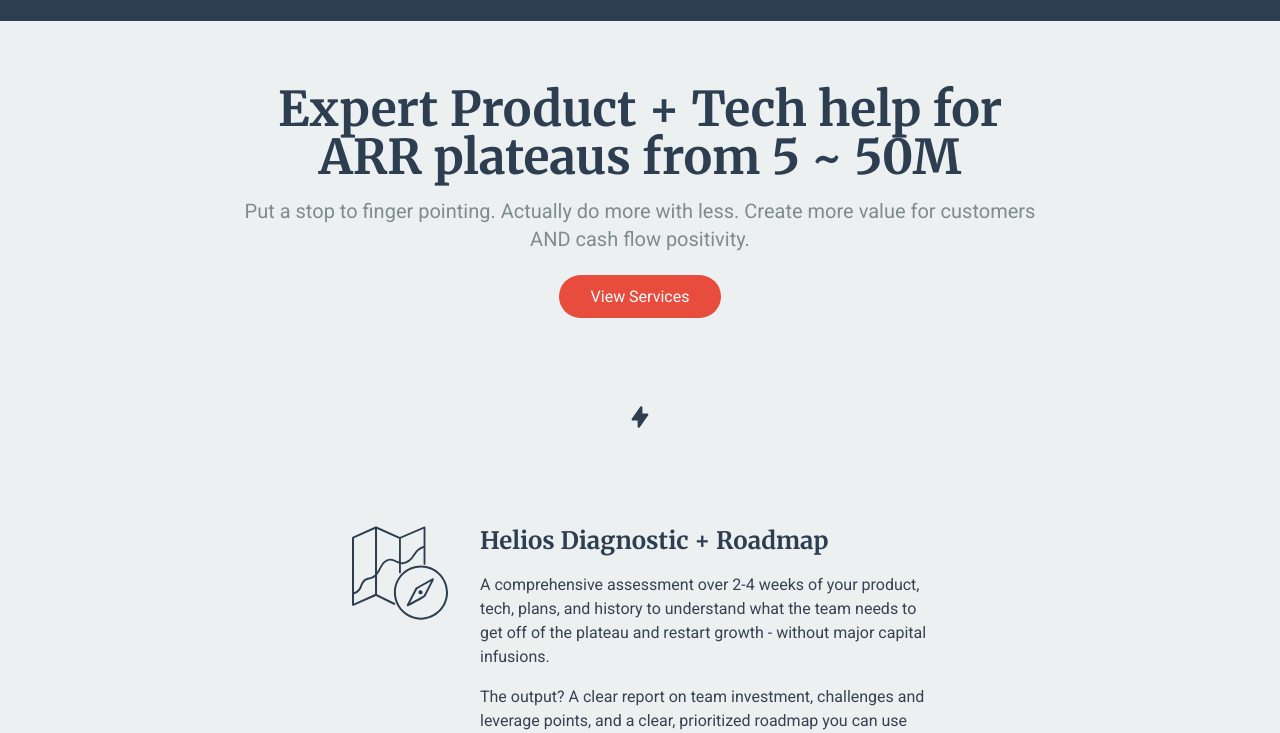
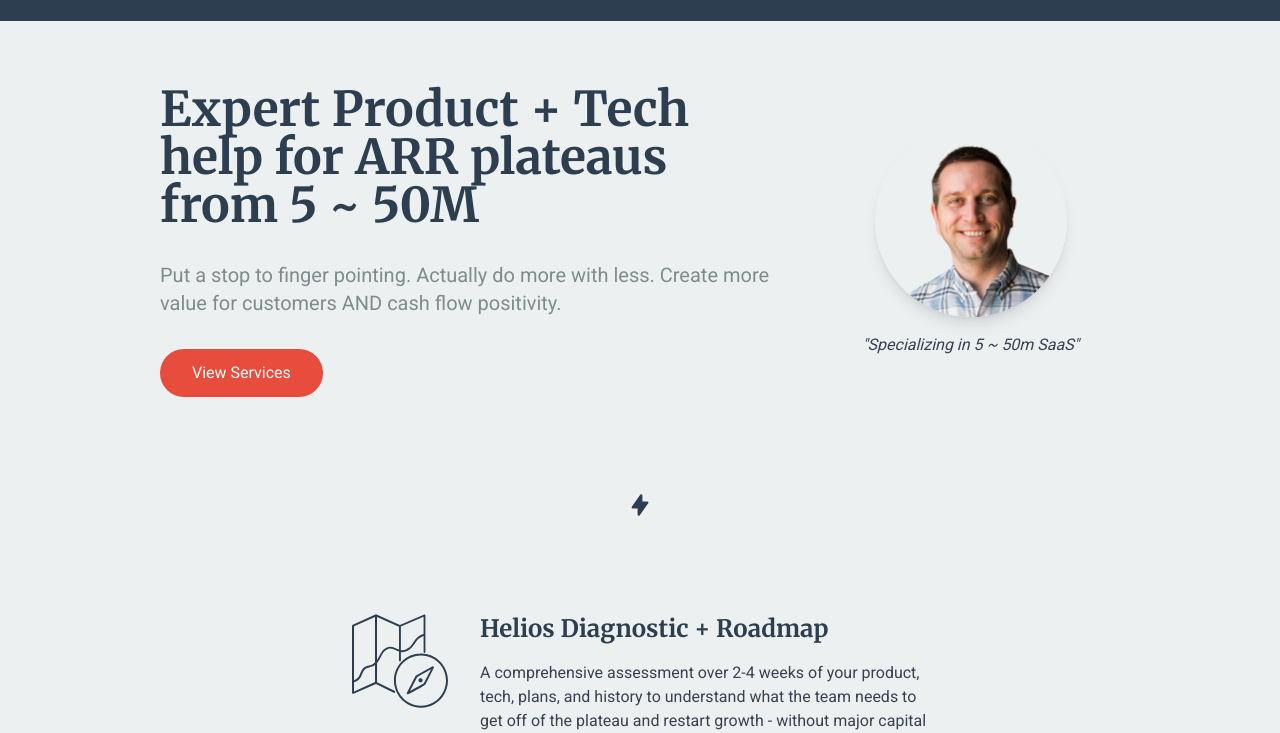
Before and after one commit to prodyssey/prodyssey-11ty, an Eleventy site: page src/index.njk in a window 1280 px wide. Shown: the part 67-800 px from the top of the page. Built offline with nearby package versions, Linux system fonts and the light colour scheme; Eleventy itself is replaced by a stand-in of ours; files that its build step writes are made by us from their sources.

Commit message:
Add headshot to homepage hero

```diff
--- a/src/index.njk
+++ b/src/index.njk
@@ -5,19 +5,33 @@ description: Put a stop to finger pointing. Actually do more with less. Create v
 image: /assets/images/home-og-image.jpg
 ---
 
-<section class="text-center py-16 px-4 bg-circuit-pattern bg-opacity-5">
-  <div class="container mx-auto max-w-4xl">
-    <h1 class="text-5xl font-serif font-bold text-primary mb-4">
+<section class="py-16 px-4 bg-circuit-pattern bg-opacity-5">
+  <div class="container mx-auto max-w-5xl">
+    <div class="grid grid-cols-1 md:grid-cols-3 gap-8 items-center">
+      <div class="text-center md:text-left md:col-span-2 space-y-8">
+        <h1 class="text-5xl font-serif font-bold text-primary">
           Expert Product + Tech help for ARR plateaus from 5 ~ 50M
         </h1>
-    <p class="text-xl mb-8">
+        <p class="text-xl">
           Put a stop to finger pointing. Actually do more with less. Create more value for customers AND cash flow positivity.
         </p>
         <a
           href="/services"
-      class="bg-accent text-white px-8 py-3 rounded-full hover:bg-secondary transition duration-300"
+          class="inline-block bg-accent text-white px-8 py-3 rounded-full hover:bg-secondary transition duration-300"
           >View Services</a
         >
+      </div>
+      <div class="flex flex-col items-center">
+        <img
+          src="/assets/images/craig-sturgis.webp"
+          alt="Craig Sturgis"
+          class="w-48 h-48 rounded-full shadow-lg"
+        />
+        <p class="mt-4 italic text-gray-700 text-center">
+          "Specializing in 5 ~ 50m SaaS"
+        </p>
+      </div>
+    </div>
   </div>
 </section>
 
```
Lines whose indentation alone changed are shown as unchanged.
